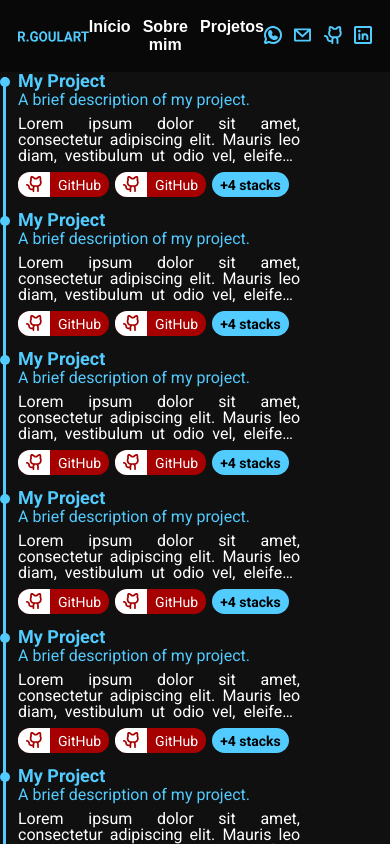
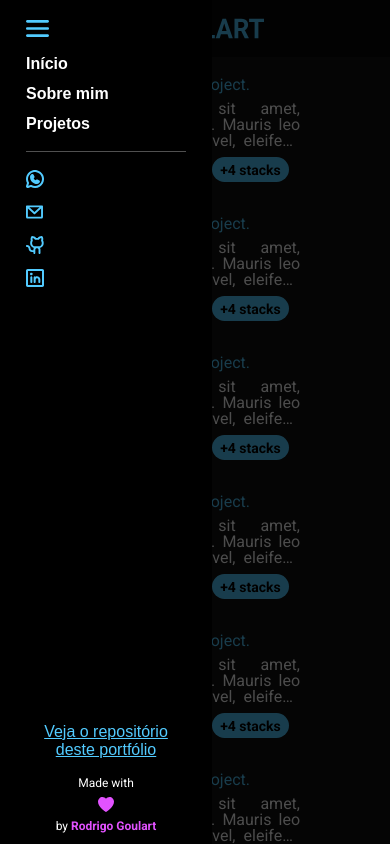
Before and after one commit to RodrigoDGoulart/portfolio, a React (Vite) app: page / in a window 390 px wide. Shown: the top 844 px of the page. Built offline with nearby package versions, Linux system fonts and the light colour scheme.

Commit message:
feat: modal mobile menu

```diff
--- a/index.html
+++ b/index.html
@@ -8,6 +8,7 @@
   </head>
   <body>
     <div id="root"></div>
+    <div id="portal-root"></div>
     <script type="module" src="/src/main.tsx"></script>
   </body>
 </html>
--- a/src/components/Header/Header.module.scss
+++ b/src/components/Header/Header.module.scss
@@ -9,6 +9,10 @@
   justify-content: space-between;
   align-items: center;
   padding: 18px;
+
+  .hamb_btn {
+    display: none;
+  }
 
   nav ul {
     display: flex;
@@ -40,3 +44,27 @@
     }
   }
 }
+
+@media(max-width: $mobile-breakpoint) {
+  .header {
+    justify-content: center;
+
+    .hamb_btn {
+      display: block;
+      position: absolute;
+      top: 16px;
+      left: 12px;
+      background: none;
+      border: none;
+
+      .hamb_btn__icon {
+        color: $cyan;
+      }
+    }
+
+    nav, .social_media {
+      display: none;
+    }
+
+  }
+}
--- /dev/null
+++ b/src/components/Header/ModalMenu/ModalMenu.module.scss
@@ -0,0 +1,110 @@
+.overlay {
+  position: fixed;
+  top: 0;
+  left: 0;
+  right: 0;
+  bottom: 0;
+  z-index: 9999;
+  background-color: transparent;
+  animation: fadeIn 0.3s ease forwards;
+
+  &.closing {
+    animation: fadeOut 0.3s ease forwards;
+  }
+}
+
+@keyframes fadeIn {
+  from {
+    background-color: transparent;
+  }
+  to {
+    background-color: $black-70;
+  }
+}
+
+@keyframes fadeOut {
+  from {
+    background-color: $black-70;
+  }
+  to {
+    background-color: transparent;
+  }
+}
+
+.menu {
+  background-color: black;
+  height: calc(100% - 32px);
+  width: 160px;
+  padding: 20px 26px;
+  display: flex;
+  flex-direction: column;
+  gap: 18px;
+  transform: translateX(-100%);
+  animation: slideIn 0.3s ease forwards;
+
+  &.closing {
+    animation: slideOut 0.3s ease forwards;
+  }
+
+  @keyframes slideIn {
+    to {
+      transform: translateX(0);
+    }
+  }
+
+  @keyframes slideOut {
+    from {
+      transform: translateX(0);
+    }
+    to {
+      transform: translateX(-100%);
+    }
+  }
+
+  .hamb_icon {
+    color: $cyan;
+  }
+
+  .spacing {
+    flex: 1;
+  }
+
+  ul {
+    display: flex;
+    flex-direction: column;
+    gap: 12px;
+  }
+
+  .divisor {
+    width: 100%;
+    margin: auto;
+    border-bottom: 1px solid $dark-gray-700;
+  }
+
+  .social_medias {
+    display: flex;
+    flex-direction: column;
+    gap: 12px;
+    align-items: flex-start;
+  }
+
+  button {
+    background: none;
+    border: none;
+    padding: 0;
+
+    .social_media__icon {
+      color: $cyan;
+      width: 18px;
+      height: 18px;
+      transition: all 0.25s;
+    }
+
+    &:hover {
+      .social_media__icon {
+        color: $pink;
+        cursor: pointer;
+      }
+    }
+  }
+}
--- /dev/null
+++ b/src/components/Header/ModalMenu/index.tsx
@@ -0,0 +1,68 @@
+import styles from "./ModalMenu.module.scss";
+
+import ReactDOM from "react-dom";
+
+import HamburguerIcon from "../../../assets/icons/hamburguer.svg?react";
+
+import { LinkType, SocialMediaType } from "../../../@types";
+import Button from "../../Button";
+import MadeWithLove from "../../MadeWithLove";
+import { useState } from "react";
+import classNames from "classnames";
+
+interface Props {
+  socialMedia: SocialMediaType[];
+  pageLinks: LinkType[];
+  onClose: () => void;
+  onPageClick: (url: string) => void;
+  onSocialMediaClick: (url: string) => void;
+}
+
+export default function ModalMenu(props: Props) {
+  const [isClosing, setIsClosing] = useState(false);
+
+  function handleClose() {
+    setIsClosing(true);
+    setTimeout(() => {
+      props.onClose();
+    }, 200);
+  }
+
+  return ReactDOM.createPortal(
+    <div
+      className={classNames(styles.overlay, { [styles["closing"]]: isClosing })}
+      onClick={handleClose}
+    >
+      <div className={classNames(styles.menu, { [styles["closing"]]: isClosing })}>
+        <HamburguerIcon onClick={handleClose} className={styles.hamb_icon} />
+        <ul>
+          {props.pageLinks.map((link) => (
+            <li key={link.url}>
+              <Button
+                styleType="text-only"
+                onClick={() => props.onPageClick(link.url)}
+              >
+                {link.label}
+              </Button>
+            </li>
+          ))}
+        </ul>
+        <div className={styles.divisor}></div>
+        <div className={styles.social_medias}>
+          {props.socialMedia.map((socialMedia) => (
+            <button key={socialMedia.url}>
+              <socialMedia.icon
+                className={styles.social_media__icon}
+                onClick={() => props.onSocialMediaClick(socialMedia.url)}
+              />
+            </button>
+          ))}
+        </div>
+        <div className={styles.spacing}></div>
+        <Button styleType="link">Veja o repositório deste portfólio</Button>
+        <MadeWithLove wrapRow />
+      </div>
+    </div>,
+    document.getElementById("portal-root")!
+  );
+}
--- a/src/components/Header/index.tsx
+++ b/src/components/Header/index.tsx
@@ -5,19 +5,32 @@ import WhatsappIcon from "../../assets/icons/whatsapp.svg?react";
 import EmailIcon from "../../assets/icons/email.svg?react";
 import GithubIcon from "../../assets/icons/github.svg?react";
 import LinkedinIcon from "../../assets/icons/linkedin.svg?react";
-import { IconType } from "../../@types";
+import HamburguerIcon from "../../assets/icons/hamburguer.svg?react";
+
+import { LinkType, SocialMediaType } from "../../@types";
+
 import Button from "../Button";
+import ModalMenu from "./ModalMenu";
+import { useState } from "react";
 
-const SOCIAL_MEDIA: { icon: IconType; url: string }[] = [
+const SOCIAL_MEDIA: SocialMediaType[] = [
   { icon: WhatsappIcon, url: "https://wa.me/5512996626277" },
   { icon: EmailIcon, url: "mailto:rodinizgoulart@gmail.com" },
   { icon: GithubIcon, url: "https://github.com/RodrigoDGoulart" },
   { icon: LinkedinIcon, url: "https://linkedin.com/in/rodrigo-diniz-goulart" },
 ];
 
+const LINKS: LinkType[] = [
+  { label: "Início", url: "#home" },
+  { label: "Sobre mim", url: "#about" },
+  { label: "Projetos", url: "#projects" },
+];
+
 export default function Header() {
+  const [isModalOpen, setIsModalOpen] = useState(true);
+
   function handlePageClick(page: string) {
-    window.location.hash = '';
+    window.location.hash = "";
     window.location.hash = page;
   }
 
@@ -25,35 +38,40 @@ export default function Header() {
     window.open(page, "_blank");
   }
 
+  function handleMenuClose() {
+    setIsModalOpen(false);
+  }
+
   return (
     <header className={styles.header}>
+      {isModalOpen && (
+        <ModalMenu
+          pageLinks={LINKS}
+          socialMedia={SOCIAL_MEDIA}
+          onClose={handleMenuClose}
+          onPageClick={handlePageClick}
+          onSocialMediaClick={handleSocialMediaClick}
+        />
+      )}
+      <button
+        className={styles.hamb_btn}
+        onClick={() => setIsModalOpen(!isModalOpen)}
+      >
+        <HamburguerIcon className={styles.hamb_btn__icon} />
+      </button>
       <Logo className={styles.logo} />
       <nav>
         <ul>
+          {LINKS.map((link) => (
             <li>
               <Button
                 styleType="text-only"
-              onClick={() => handlePageClick("#home")}
+                onClick={() => handlePageClick(link.url)}
               >
-              Início
+                {link.label}
               </Button>
             </li>
-          <li>
-            <Button
-              styleType="text-only"
-              onClick={() => handlePageClick("#about")}
-            >
-              Sobre mim
-            </Button>
-          </li>
-          <li>
-            <Button
-              styleType="text-only"
-              onClick={() => handlePageClick("#projects")}
-            >
-              Projetos
-            </Button>
-          </li>
+          ))}
         </ul>
       </nav>
       <div className={styles.social_media}>
--- /dev/null
+++ b/src/components/MadeWithLove/MadeWithLove.module.scss
@@ -0,0 +1,14 @@
+.container {
+  display: flex;
+  align-items: center;
+  gap: 8px;
+  font-size: 12px;
+
+  .icon, b {
+    color: $pink;
+  }
+
+  &.wrap {
+    flex-direction: column;
+  }
+}
--- /dev/null
+++ b/src/components/MadeWithLove/index.tsx
@@ -0,0 +1,22 @@
+import classNames from "classnames";
+import HeartIcon from "../../assets/icons/heart.svg?react";
+
+import styles from "./MadeWithLove.module.scss";
+
+interface Props {
+  wrapRow?: boolean;
+}
+
+export default function MadeWithLove({ wrapRow }: Props) {
+  return (
+    <div
+      className={classNames(styles.container, { [styles["wrap"]]: wrapRow })}
+    >
+      <span>Made with</span>
+      <HeartIcon className={styles.icon} />
+      <span>
+        by <b>Rodrigo Goulart</b>
+      </span>
+    </div>
+  );
+}
--- a/src/styles/_variables.scss
+++ b/src/styles/_variables.scss
@@ -3,6 +3,7 @@ $transparent: rgba(#52CBFF, 0%);
 $white: #FFFFFF;
 $white-50: rgba(#FFFFFF, 24%);
 $black-50: rgba(#000000, 50%);
+$black-70: rgba(#000000, 70%);
 $light-gray: #D9D9D9;
 $gray: #353535;
 $dark-gray-600: #818181;
```
Also changed, not shown: src/@types/index.tsx (+10 -0 lines), src/assets/icons/hamburguer.svg (added), src/assets/icons/heart.svg (added). Lines whose indentation alone changed are shown as unchanged.
